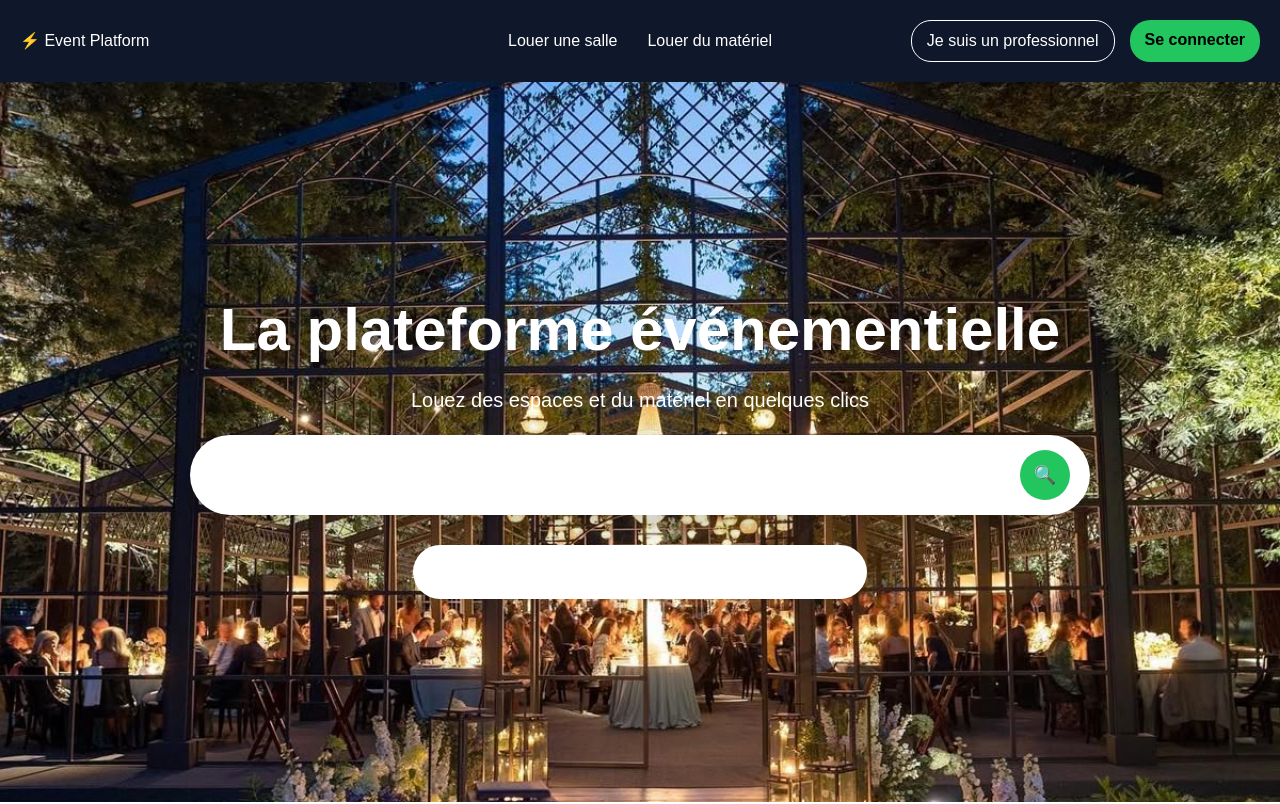
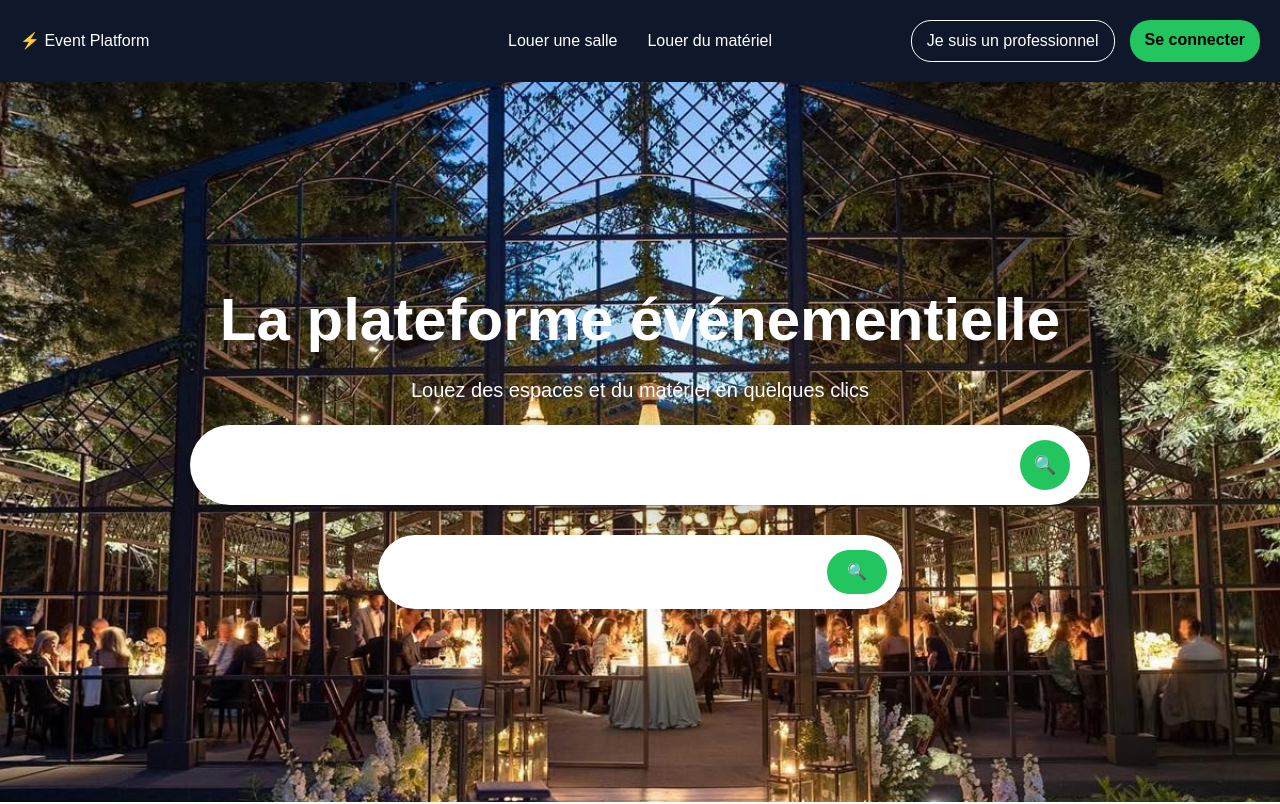
Before and after one commit to sara16g/event-platform, a Next.js app: page / in a window 1280 px wide. Shown: the top 804 px of the page. Built offline with nearby package versions, Linux system fonts and the light colour scheme.

Commit message:
add search bar

```diff
--- a/app/page.tsx
+++ b/app/page.tsx
@@ -60,7 +60,18 @@ export default function Home() {
             }}
           />
 
-
+           <button
+            style={{
+              background: "#22c55e",
+              border: "none",
+              padding: "10px 20px",
+              borderRadius: "30px",
+              fontWeight: "bold",
+              cursor: "pointer",
+            }}
+          >
+            🔍
+          </button>
         </div>
       </section>
 
```
